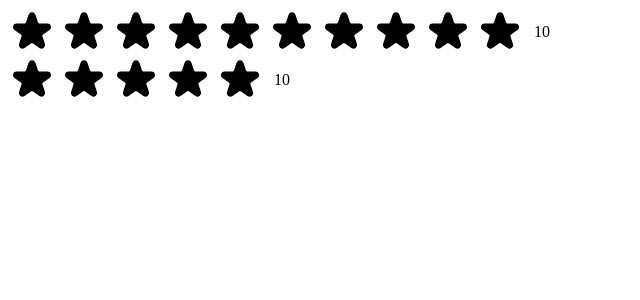
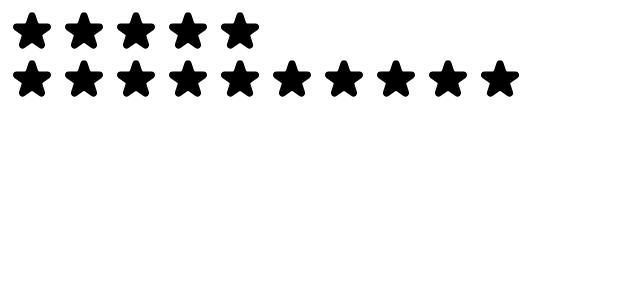
Before and after one commit to addisale27/usePopcorn, a React (Create React App) app: page / in a window 1280 px wide. Shown: the top 300 px of the page, without its empty margins (0-640 px from the left). Built offline with nearby package versions, Linux system fonts and the light colour scheme.

Commit message:
full or empty

```diff
--- a/src/index.js
+++ b/src/index.js
@@ -7,7 +7,7 @@ import StarRating from "./starRating";
 const root = ReactDOM.createRoot(document.getElementById("root"));
 root.render(
   <React.StrictMode>
+    <StarRating />
     <StarRating maxRating={10} />
-    <StarRating />
   </React.StrictMode>
 );
--- a/src/starRating.js
+++ b/src/starRating.js
@@ -1,3 +1,5 @@
+import { useState } from "react";
+
 const containerStyle = {
   display: "flex",
   alignItems: "center",
@@ -5,27 +7,32 @@ const containerStyle = {
 };
 const ratingStyle = { display: "flex", gap: "4px" };
 const textStyle = { lineHeight: "1", margin: 0 };
-export default function StarRating({ maxRating = 5 }) {
-  return (
-    <div style={containerStyle}>
-      <div style={ratingStyle}>
-        {Array.from({ length: maxRating }, (_, i) => (
-          <Star key={i} />
-        ))}
-      </div>
-      <p style={textStyle}>10</p>
-    </div>
-  );
-}
 const starStyle = {
   width: "48px",
   height: "48px",
   cursor: "pointer",
   display: "block",
 };
-function Star() {
+export default function StarRating({ maxRating = 5 }) {
+  const [rating, setRating] = useState(0);
+  function handleOnRate(rating) {
+    setRating(rating + 1);
+  }
   return (
-    <span style={starStyle} role="button">
+    <div style={containerStyle}>
+      <div style={ratingStyle}>
+        {Array.from({ length: maxRating }, (_, i) => (
+          <Star key={i} onRate={() => handleOnRate(i)} />
+        ))}
+      </div>
+      <p style={textStyle}>{rating || ""}</p>
+    </div>
+  );
+}
+
+function Star({ onRate }) {
+  return (
+    <span style={starStyle} role="button" onClick={onRate}>
       <svg
         xmlns="http://www.w3.org/2000/svg"
         viewBox="0 0 20 20"
```
